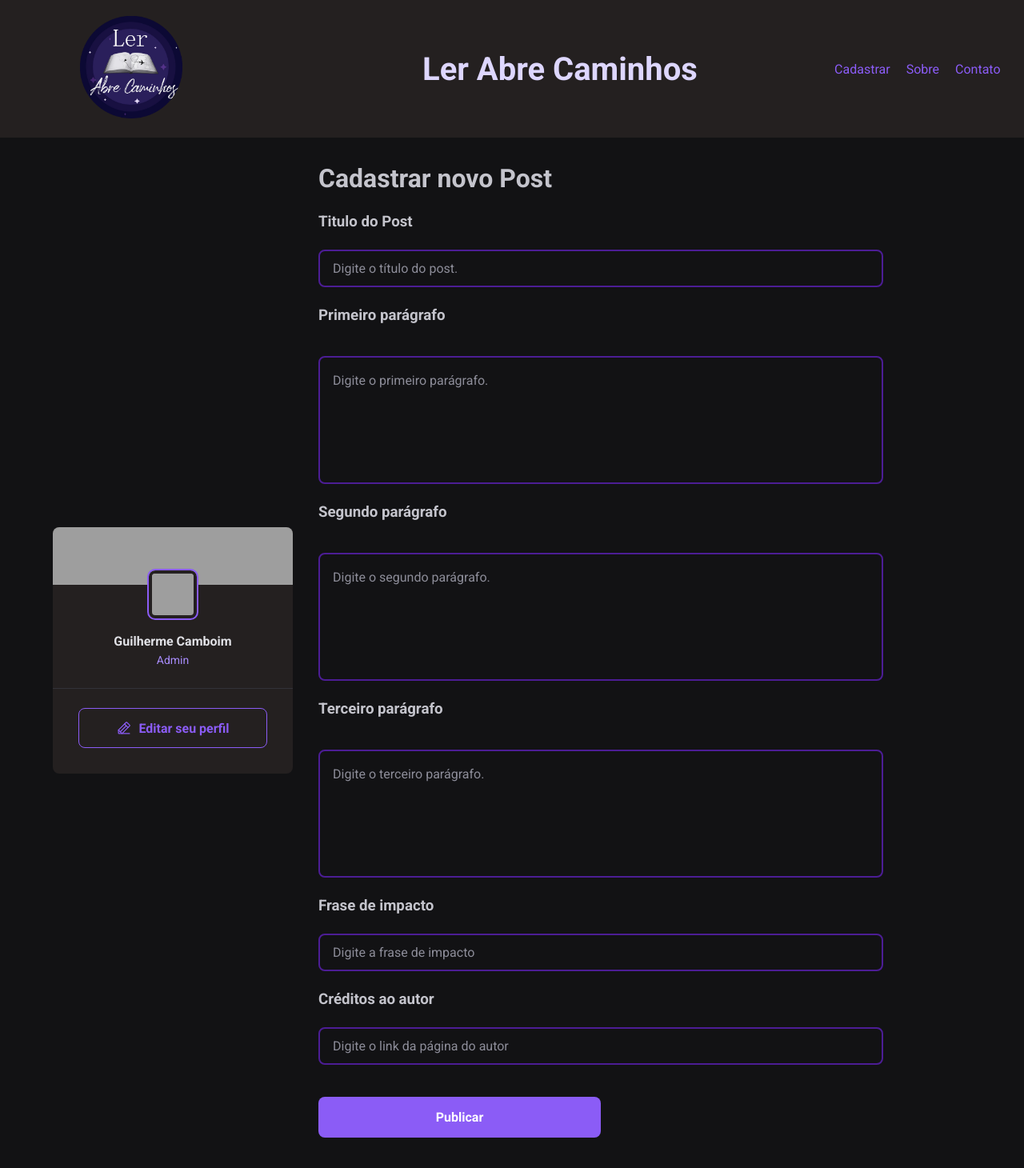
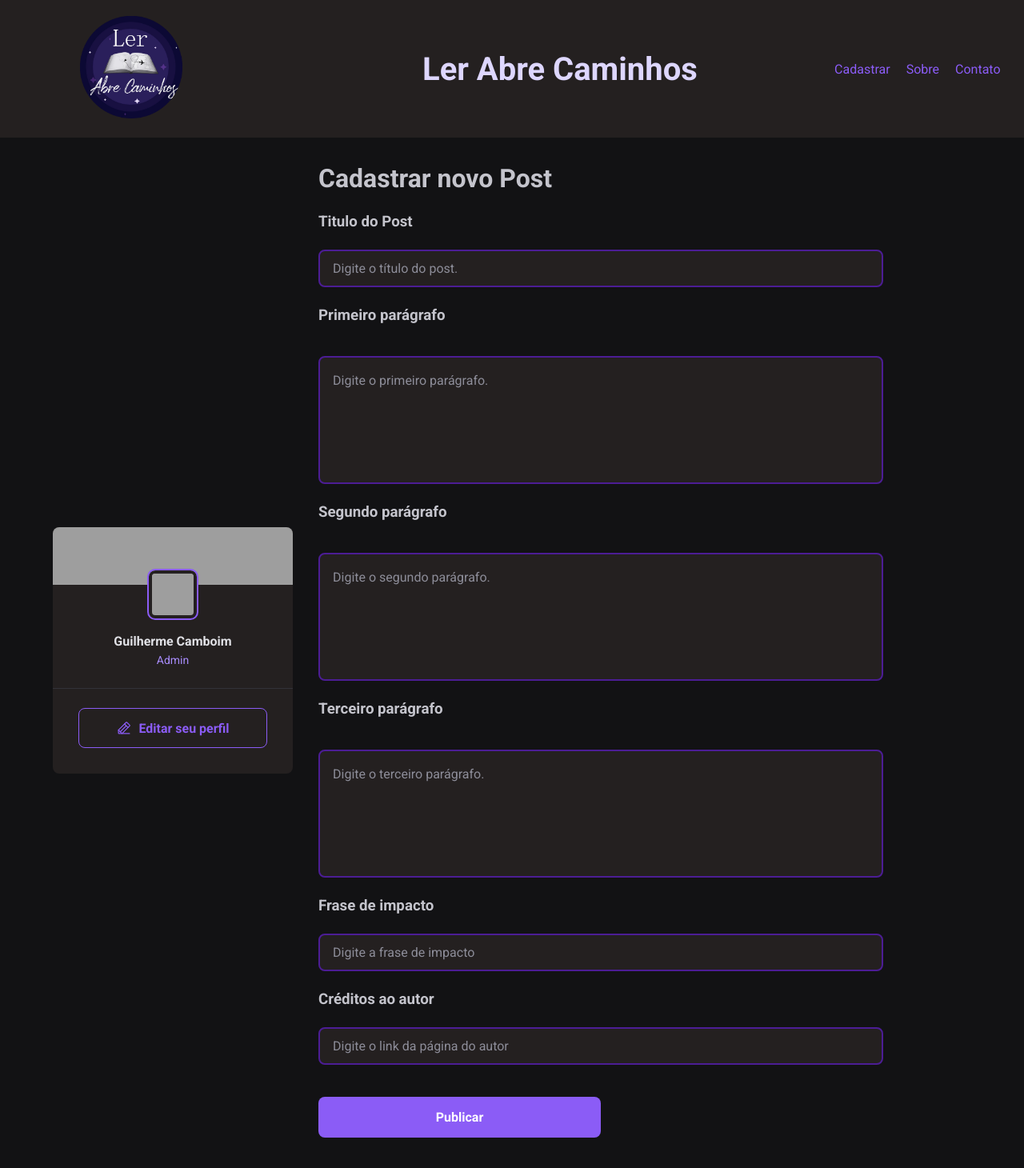
Before and after one commit to guilhermecamboim/ler-abre-caminhos-TS, a React (Vite) app: page /cadastrar in a window 1280 px wide. Shown: the top 1460 px of the page at 80% size. Built offline with nearby package versions, Linux system fonts and the light colour scheme; grey boxes are pictures that could not be loaded.

Commit message:
Adicionando funcionalidade ao formulario de cadastro.

```diff
--- a/src/components/InputText/styles.module.css
+++ b/src/components/InputText/styles.module.css
@@ -1,5 +1,5 @@
 .textInputContainer {
-  background: var(--gray-900);
+  background: var(--gray-800);
   padding: 12px 16px;
   border-radius: 8px;
   box-sizing: border-box;
--- a/src/pages/Publish/Publish.tsx
+++ b/src/pages/Publish/Publish.tsx
@@ -1,12 +1,44 @@
+import { useState } from "react";
 import { InputText } from "../../components/InputText/InputText";
 import { Sidebar } from "../../components/Sidebar/Sidebar";
 import styles from './styles.module.css';
 
 export function Publish() {
 
+  const [ title, setTitle ] = useState<string>('')
+  const [ firstParagraph, setFirstParagraph ] = useState<string>('')
+  const [ secondParagraph, setSecondParagraph ] = useState<string>('')
+  const [ thirdParagraph, setThirdParagraph ] = useState<string>('')
+  const [ italic, setItalic ] = useState<string>('')
+  const [ link, setLink ] = useState<string>('')
+
   function handleSubmit(event: any) {
       event?.preventDefault()
       console.log(event)
+  }
+
+  function handleSetTitle(event: any) {
+    setTitle(event.target.value)
+  }
+
+  function handleSetFirstParagraph(event: any) {
+    setFirstParagraph(event.target.value)
+  }
+
+  function handleSetSecondParagraph(event: any) {
+    setSecondParagraph(event.target.value)
+  }
+
+  function handleSetThirdParagraph(event: any) {
+    setThirdParagraph(event.target.value)
+  }
+
+  function handleSetImpactFrase(event: any) {
+    setItalic(event.target.value)
+  }
+
+  function handleSetCreditsAuthor(event: any) {
+    setLink(event.target.value)
   }
 
   return (
@@ -18,22 +50,61 @@ export function Publish() {
         <form onSubmit={handleSubmit}>
           <div className={styles.containerForm}>
             <h3>Titulo do Post</h3>
-            <InputText type="text" name="titulo" placeholder="Digite o título do post."/>
+            <InputText
+              onChange={handleSetTitle}
+              value={title}
+              type="text"
+              name="titulo"
+              placeholder="Digite o título do post."
+              maxLength={50}
+            />
 
             <h3>Primeiro parágrafo</h3>
-            <textarea name="paragraphOne" placeholder="Digite o primeiro parágrafo."/>
+            <textarea
+              onChange={handleSetFirstParagraph}
+              value={firstParagraph}
+              name="firstParagraph"
+              placeholder="Digite o primeiro parágrafo."
+              maxLength={500}
+            />
 
             <h3>Segundo parágrafo</h3>
-            <textarea name="paragraphTwo" placeholder="Digite o segundo parágrafo."/>
+            <textarea
+              onChange={handleSetSecondParagraph}
+              value={secondParagraph}
+              name="secondParagraph"
+              placeholder="Digite o segundo parágrafo."
+              maxLength={500}
+            />
 
             <h3>Terceiro parágrafo</h3>
-            <textarea name="paragraphThree" placeholder="Digite o terceiro parágrafo."/>
+            <textarea
+              onChange={handleSetThirdParagraph}
+              value={thirdParagraph}
+              name="thirdParagraph"
+              placeholder="Digite o terceiro parágrafo."
+              maxLength={500}
+            />
 
             <h3>Frase de impacto</h3>
-            <InputText type="text" name="italic" placeholder="Digite a frase de impacto"/>
+            <InputText
+              onChange={handleSetImpactFrase}
+              value={italic}
+              type="text"
+              name="italic"
+              placeholder="Digite a frase de impacto"
+              maxLength={100}
+            />
 
             <h3>Créditos ao autor</h3>
-            <InputText type="text" name="link" placeholder="Digite o link da página do autor"/>
+            <InputText
+              onChange={handleSetCreditsAuthor}
+              value={link}
+              type="text"
+              name="link"
+              placeholder="Digite o link da página do autor"
+              maxLength={100}
+            />
 
             <button type="submit">Publicar</button>
           </div>
--- a/src/pages/Publish/styles.module.css
+++ b/src/pages/Publish/styles.module.css
@@ -29,13 +29,13 @@
 
 .containerForm textarea {
   width: 100%;
-  background: var(--gray-900);
+  background: var(--gray-800);
   border: 0;
   resize: none;
   height: 10rem;
   padding: 1rem;
   border-radius: 8px;
-  color: var(--gray-400);
+  color: var(--white);
   line-height: 1.6;
   margin-top: 1rem;
   border: 2px solid var(--violet-900);
```
